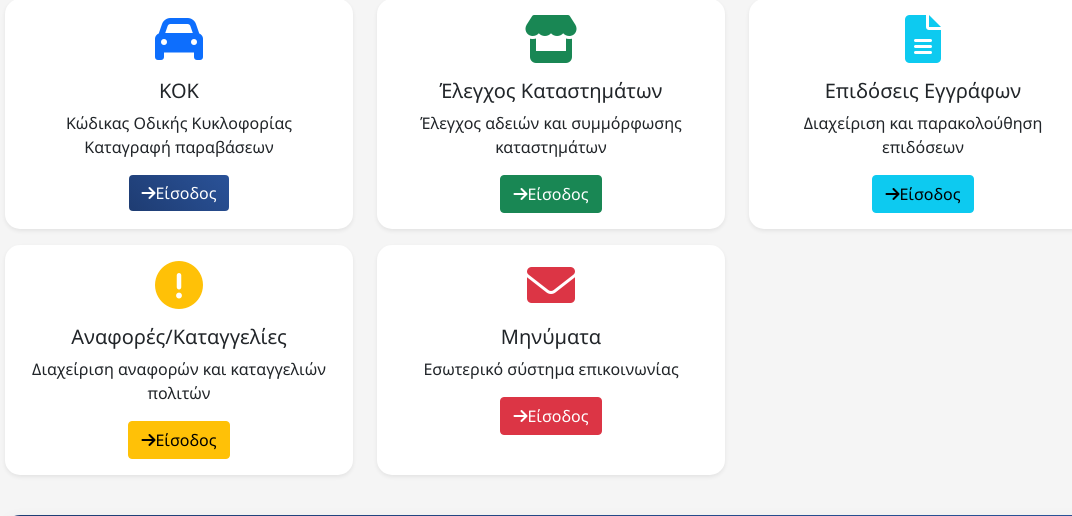
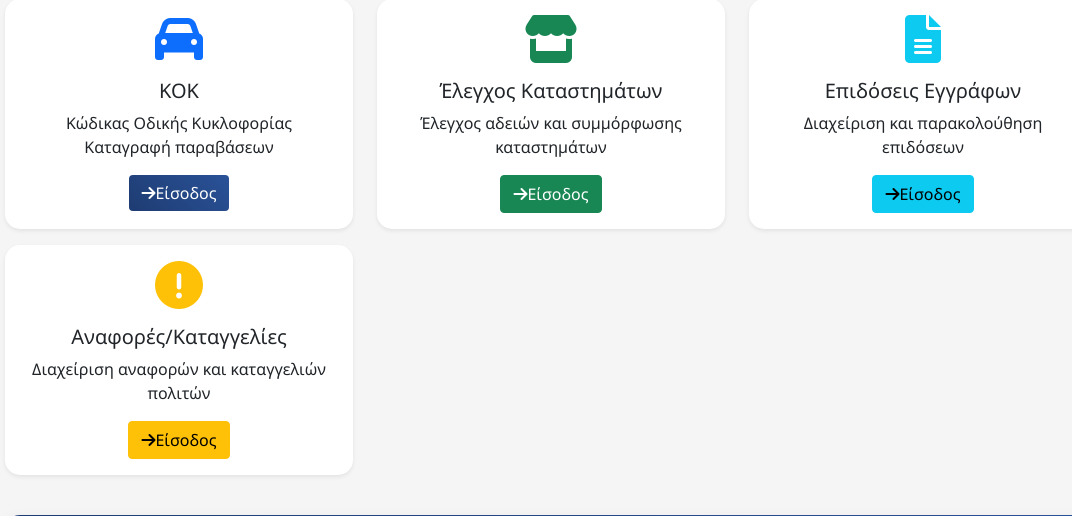
Before and after one commit to dimitribizakis/municipal-police-app, a Flask app: template templates/dashboard/central_menu.html in a window 1280 px wide. Shown: the part 377-893 px from the top of the page, without its empty margins (89-1161 px from the left). Run offline with Flask 3, Linux system fonts and the light colour scheme; the template is opened without the code that fills it, so the values that code supplies are empty; some libraries are stand-ins or nearby versions.

Commit message:
Update central_menu.html

```diff
--- a/templates/dashboard/central_menu.html
+++ b/templates/dashboard/central_menu.html
@@ -102,39 +102,6 @@
             </div>
         </div>
 
-        <!-- Μηνύματα -->
-        <div class="col-md-4 mb-3">
-            <div class="card h-100 shadow-sm">
-                <div class="card-body text-center">
-                    <i class="fas fa-envelope fa-3x text-danger mb-3"></i>
-                    <h5 class="card-title">Μηνύματα</h5>
-                    <p class="card-text">Εσωτερικό σύστημα επικοινωνίας
-                        {% if stats.unread_messages > 0 %}
-                        <br><span class="badge badge-danger">{{ stats.unread_messages }} νέα</span>
-                        {% endif %}
-                    </p>
-                    <a href="{{ url_for('messages_inbox') }}" class="btn btn-danger">
-                        <i class="fas fa-arrow-right mr-2"></i>Είσοδος
-                    </a>
-                </div>
-            </div>
-        </div>
-
-        <!-- Admin Functions (μόνο για Admin/PowerUser) -->
-        {% if user.can_view_admin_dashboard() %}
-        <div class="col-md-4 mb-3">
-            <div class="card h-100 shadow-sm border-primary">
-                <div class="card-body text-center">
-                    <i class="fas fa-cogs fa-3x text-dark mb-3"></i>
-                    <h5 class="card-title">Διαχείριση Συστήματος</h5>
-                    <p class="card-text">Διαχείριση χρηστών, στατιστικά, ρυθμίσεις</p>
-                    <a href="{{ url_for('admin_dashboard') }}" class="btn btn-dark">
-                        <i class="fas fa-arrow-right mr-2"></i>Είσοδος
-                    </a>
-                </div>
-            </div>
-        </div>
-        {% endif %}
     </div>
 
     <!-- Πληροφορίες Χρήστη -->
```
